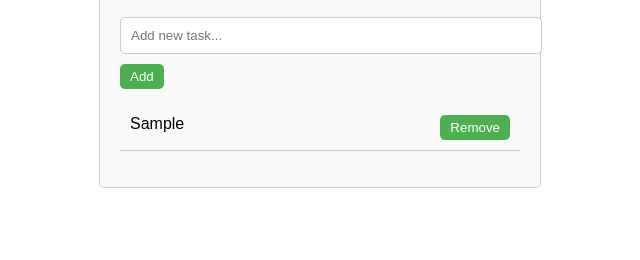
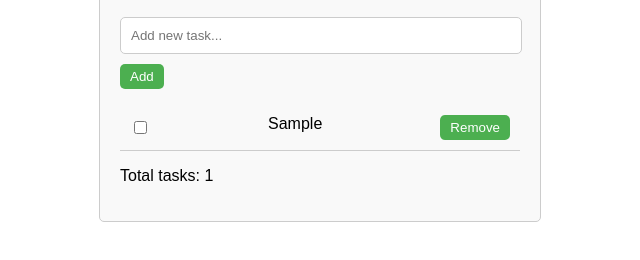
Before and after one commit to Rishi4121/todolist_coding_ninjas, a plain HTML site: page index.html in a window 1280 px wide. Both pictures are taken after typing "Sample" into the empty fields and a click on the button "Add". Shown: the part 80-340 px from the top of the page, without its empty margins (320-960 px from the left). Drawn offline with Linux system fonts and the light colour scheme.

Commit message:
Update index.html

```diff
--- a/index.html
+++ b/index.html
@@ -20,8 +20,9 @@
         text-align: center;
     }
     input[type="text"] {
-        width: 100%;
+        width: 95%;
         padding: 10px;
+        margin-right: 50px;
         margin-bottom: 10px;
         border: 1px solid #ccc;
         border-radius: 5px;
@@ -53,29 +54,47 @@
     <input type="text" id="taskInput" placeholder="Add new task...">
     <button onclick="addTask()">Add</button>
     <ul id="taskList"></ul>
+    <p id="taskCount">Total tasks: <span id="totalCount">0</span></p>
 </div>
 
 <script>
     function addTask() {
         var taskInput = document.getElementById("taskInput");
         var taskList = document.getElementById("taskList");
+        var taskCount = document.getElementById("totalCount");
 
         if (taskInput.value.trim() !== "") {
             var li = document.createElement("li");
-            li.textContent = taskInput.value;
+            var checkbox = document.createElement("input");
+            checkbox.type = "checkbox";
+
+            li.appendChild(checkbox);
+
+            var taskText = document.createElement("span");
+            taskText.textContent = taskInput.value;
+            li.appendChild(taskText);
 
             var removeButton = document.createElement("button");
             removeButton.textContent = "Remove";
             removeButton.onclick = function() {
-                li.parentNode.removeChild(li);
+                taskList.removeChild(li);
+                updateTaskCount();
             };
 
             li.appendChild(removeButton);
             taskList.appendChild(li);
             taskInput.value = "";
+
+            updateTaskCount();
         }
     }
+
+    function updateTaskCount() {
+        var taskCount = document.getElementById("totalCount");
+        var taskList = document.getElementById("taskList");
+        var tasks = taskList.getElementsByTagName("li");
+        taskCount.textContent = tasks.length;
+    }
 </script>
-
 </body>
 </html>
```
